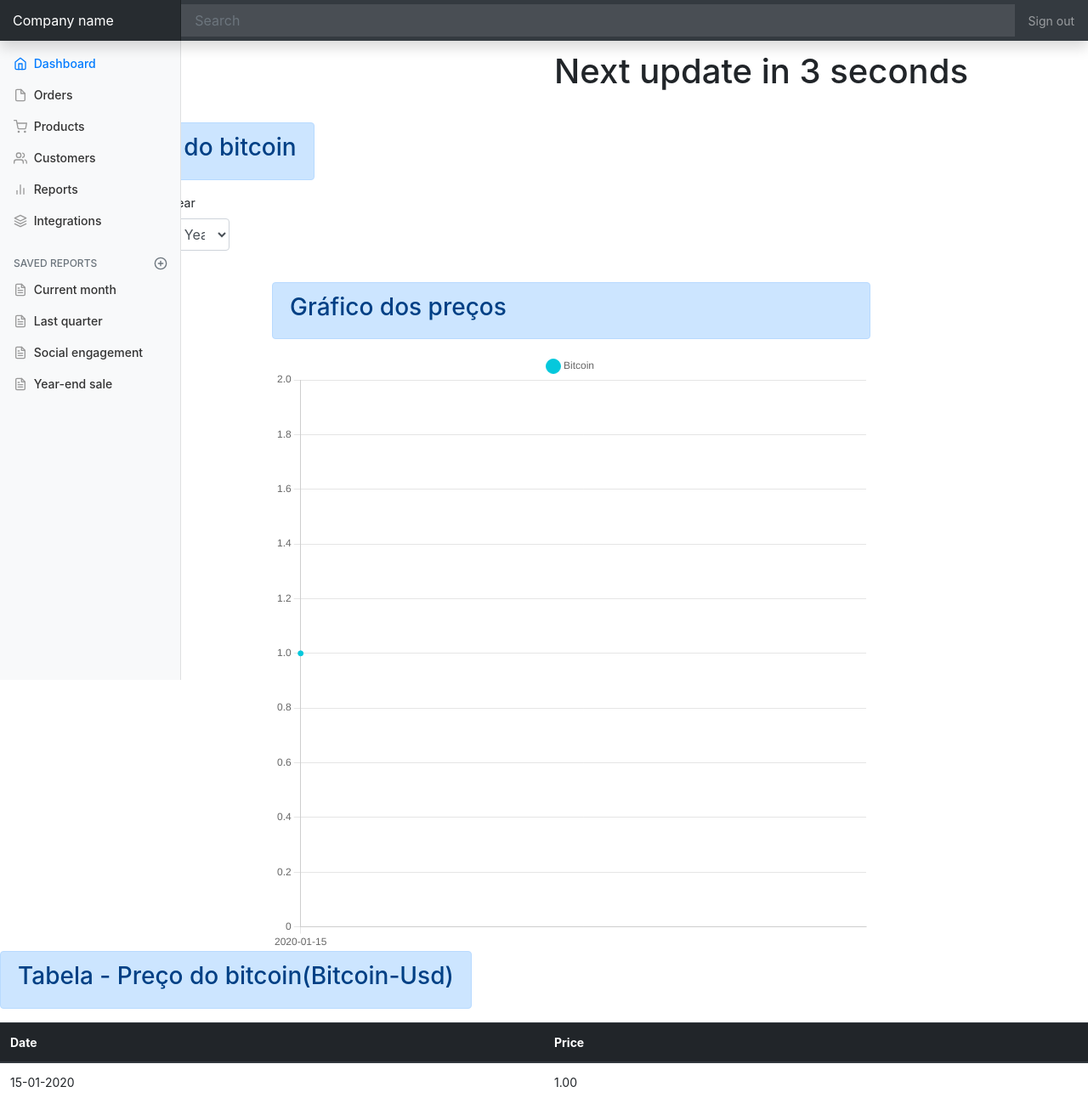
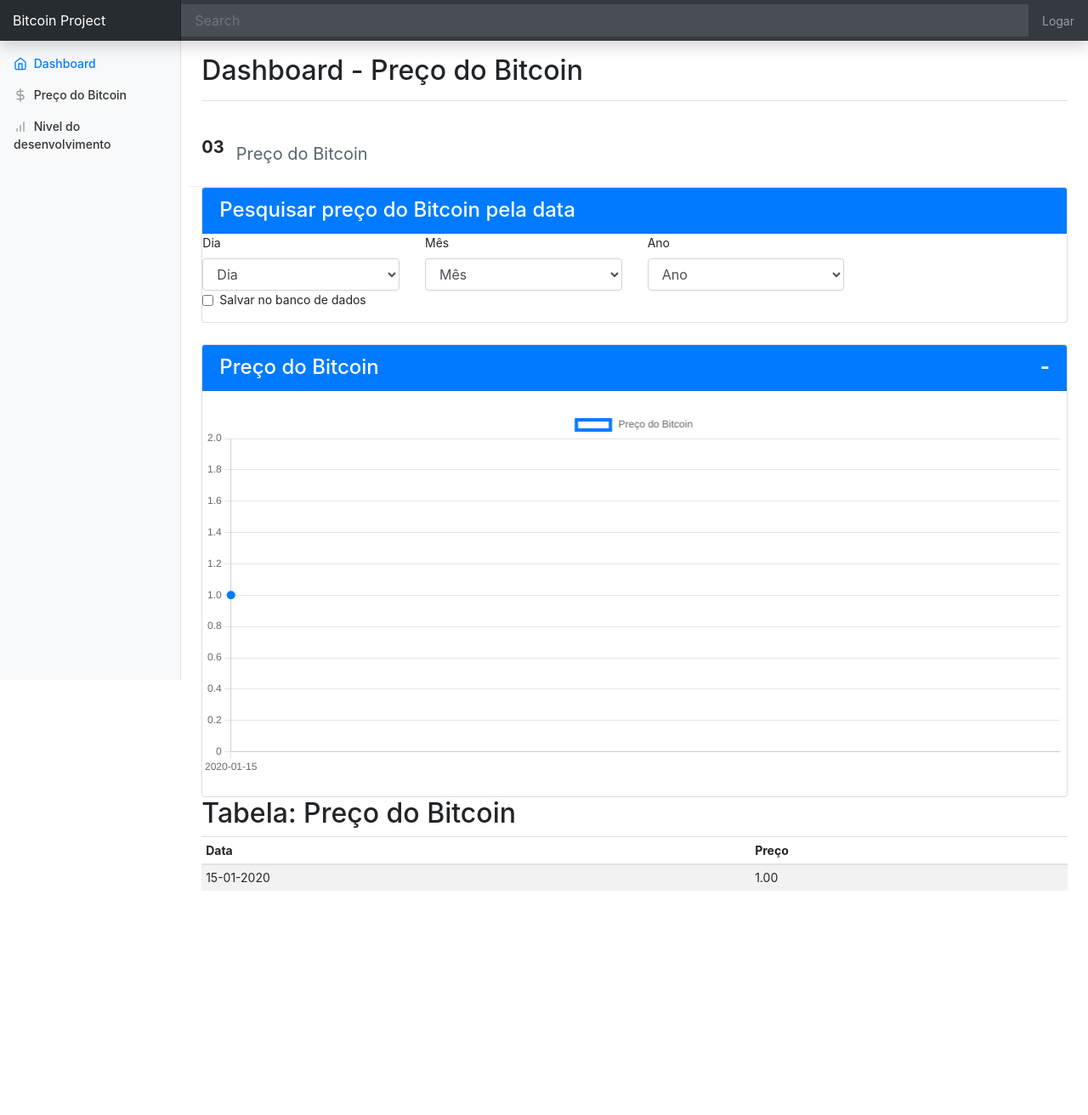
Before and after one commit to LucasRetamero/BitcoinProject, a Django app: page /priceBitcoin in a window 1280 px wide. Shown: the whole page at 85% size. After the commit the page ends 1048 px from the top, so only its background shows below. Run offline with Django 3.2, Linux system fonts and the light colour scheme; tables that the repository leaves empty hold one stand-in row (values such as "Sample post"); some libraries are stand-ins or nearby versions.

Commit message:
Updating front-end price and development

```diff
--- a/bitcoin/services.py
+++ b/bitcoin/services.py
@@ -69,5 +69,5 @@ def githubUser(username):
    return response.json()
 
 def savePriceBitcon(valDate, valPrice):
-   b = Bitcoin(data=valDate, price=valPrice)
+   b = Bitcoin(data=valDate, preco=valPrice)
    b.save()
--- a/bitcoin/templates/base.html
+++ b/bitcoin/templates/base.html
@@ -12,11 +12,11 @@
 </head>
 <body>
     <nav class="navbar navbar-dark fixed-top bg-dark flex-md-nowrap p-0 shadow">
-      <a class="navbar-brand col-sm-3 col-md-2 mr-0" href="#">Company name</a>
+      <a class="navbar-brand col-sm-3 col-md-2 mr-0" href="#">Bitcoin Project</a>
       <input class="form-control form-control-dark w-100" type="text" placeholder="Search" aria-label="Search">
       <ul class="navbar-nav px-3">
         <li class="nav-item text-nowrap">
-          <a class="nav-link" href="#">Sign out</a>
+          <a class="nav-link" href="#">Logar</a>
         </li>
       </ul>
     </nav>
@@ -27,43 +27,24 @@
           <div class="sidebar-sticky">
             <ul class="nav flex-column">
               <li class="nav-item">
-                <a class="nav-link active" href="#">
+                <a class="nav-link active" href="{% url 'Home' %}">
                   <span data-feather="home"></span>
                   Dashboard <span class="sr-only"></span>
                 </a>
               </li>
               <li class="nav-item">
-                <a class="nav-link" href="#">
-                  <span data-feather="file"></span>
-                  Orders
+                <a class="nav-link" href="{% url 'Price' %}">
+                  <span data-feather="dollar-sign"></span>
+                  Preço do Bitcoin
                 </a>
               </li>
               <li class="nav-item">
-                <a class="nav-link" href="#">
-                  <span data-feather="shopping-cart"></span>
-                  Products
+                <a class="nav-link" href="{% url 'Development' %}">
+                  <span data-feather="bar-chart"></span>
+                  Nivel do desenvolvimento
                 </a>
               </li>
-              <li class="nav-item">
-                <a class="nav-link" href="#">
-                  <span data-feather="users"></span>
-                  Customers
-                </a>
-              </li>
-              <li class="nav-item">
-                <a class="nav-link" href="#">
-                  <span data-feather="bar-chart-2"></span>
-                  Reports
-                </a>
-              </li>
-              <li class="nav-item">
-                <a class="nav-link" href="#">
-                  <span data-feather="layers"></span>
-                  Integrations
-                </a>
-              </li>
-            </ul>
-
+           <!--
             <h6 class="sidebar-heading d-flex justify-content-between align-items-center px-3 mt-4 mb-1 text-muted">
               <span>Saved reports</span>
               <a class="d-flex align-items-center text-muted" href="#">
@@ -95,7 +76,7 @@
                   Year-end sale
                 </a>
               </li>
-            </ul>
+            </ul>-->
           </div>
         </nav>
 		  {% block content %}
--- a/bitcoin/templates/priceBitcoin.html
+++ b/bitcoin/templates/priceBitcoin.html
@@ -1,39 +1,131 @@
 {% extends 'base.html' %}
 
 {% block content %}
-<table class="table">
-    <thead class="thead-dark">
-      <th class="col-3">Price</th>
-      <th class="col-3">Time</th>
-    </thead>
-      <tr>
-        <td><h1 id='info'></h1></td>
-        <td><h1 id='infotime'></h1></td>
-       </tr>
-</table>
+<style type="text/css">
+.widgets_div {
+	border-bottom: thin #edf1f2 solid;
+	padding: 22.85px 0;
+}
 
-<div id="container">
-<div class="alert alert-primary" role="alert">
-  <h3>Verificar valor do bitcoin</h3>
+.widgets_div .icon_div {
+	display: inline-block;
+	margin-left: 15px;
+}
+
+.widgets_div .icon_div span i {
+	font-size: 24px;
+}
+
+.icon_div > span {
+  display:table;
+}
+
+.widgets_div .text_div {
+	display: inline-block;
+	margin-left: 10px;
+}
+
+.widgets_div .text_div span {
+	color: #58666e;
+	font-size: 20px;
+}
+
+.widgets_div .text_div span + span {
+	color: #747F85;
+	font-size: 15px;
+}
+</style>
+<main role="main" class="col-md-9 ml-sm-auto col-lg-10 px-4">
+          <div class="d-flex justify-content-between flex-wrap flex-md-nowrap align-items-center pt-3 pb-2 mb-3 border-bottom">
+            <h1 class="h2">Dashboard - Preço do Bitcoin</h1>
+            <!--<div class="btn-toolbar mb-2 mb-md-0">
+              <div class="btn-group mr-2">
+                <button class="btn btn-sm btn-outline-secondary">Share</button>
+                <button class="btn btn-sm btn-outline-secondary">Export</button>
+              </div>
+              <button class="btn btn-sm btn-outline-secondary dropdown-toggle">
+                <span data-feather="calendar"></span>
+                This week
+              </button>
+            </div>-->
+          </div>
+
+<div class="content">
+ <div class="row">
+  <div class="widgets_div">
+          <div class="icon_div">
+            <span id='infotime' style="font-weight: bold;font-size: 20px;">10</span>
+          </div>
+          <div class="text_div">
+            <span>Preço do Bitcoin</span><br>
+            <span id='info'><!-- value --></span>
+          </div>
+        </div>
+  <div class="col infoCard">
+   <!-- other text -->
+  </div>
+  <div class="col infoCard">
+   <!-- other text -->
+  </div>
+ </div>
+</div>
+
+{% if valueByDate %}
+<div class="card" id="priceBtc">
+  <div class="card-header bg-primary text-white h4" onclick="showHideGraph('#myChart', '#optionPrice')">
+    Resultado da pesquisa pelo preço do Bitcoin
+  </div>
+  <div class="content">
+ <div class="row">
+  <div class="widgets_div">
+          <div class="icon_div">
+            <span data-feather="dollar-sign" style="width: 35px;height: 35px;"></span>
+          </div>
+          <div class="text_div">
+            <span>Preço do Bitcoin</span><br>
+            <span>{{ valueByDate.BTC.USD }}</span>
+          </div>
+        </div>
+   <div class="widgets_div">
+          <div class="icon_div">
+            <span data-feather="calendar" style="width: 35px;height: 35px;"></span>
+          </div>
+          <div class="text_div">
+            <span>Data da pesquisa</span><br>
+            <span>{{ dateValue }}</span>
+          </div>
+        </div>
+  <div class="col infoCard">
+   <!-- other text -->
+  </div>
+ </div>
+</div>
+
+ </div>
+ {% endif %}
+
+<div class="card" style="margin-bottom: 25px;">
+  <div class="card-header bg-primary text-white h4" onclick="showHideGraph('#myChart', '#optionPrice')">
+    Pesquisar preço do Bitcoin pela data
   </div>
    <form action="{% url 'Price' %}" method="GET">
   <div class="row">
   <div class="col-3">
-    <label for="exampleFormControlSelect1">Day</label>
+    <label for="exampleFormControlSelect1">Dia</label>
     <select class="form-control" onChange="checkFormEmpty()" id="txtDay" name="txtDay" required>
-     <option value="Default" selected>Day</option>
+     <option value="Default" selected>Dia</option>
 	</select>
   </div>
    <div class="col-3">
-    <label for="exampleFormControlSelect1">Month</label>
+    <label for="exampleFormControlSelect1">Mês</label>
     <select class="form-control" onChange="checkFormEmpty()" id="txtMonth" name="txtMonth" required>
-      <option value="Default" selected>Month</option>
+      <option value="Default" selected>Mês</option>
     </select>
   </div>
    <div class="col-3">
-    <label for="exampleFormControlSelect1">Year</label>
+    <label for="exampleFormControlSelect1">Ano</label>
     <select class="form-control" onChange="checkFormEmpty()" id="txtYear" name="txtYear" required>
-      <option value="Default" selected>Year</option>
+      <option value="Default" selected>Ano</option>
     </select>
   </div>
   </div>
@@ -41,45 +133,36 @@
    <input type="checkbox" class="form-check-input" id="cbSaveDB" name="cbSaveDB">
    <label class="form-check-label" for="cbSaveDB">Salvar no banco de dados</label>
   </div>
-  <button type="submit" class="btn btn-primary" style="display:none;" id="checkPrice">Verificar preço</button>
+  <button type="submit" class="btn btn-lg btn-block btn-light" style="display:none;" id="checkPrice">Verificar preço</button>
 </form>
  </div>
-{% if valueByDate %}
-<table class="table">
-  <thead class="thead-dark">
-   <th class="col-3">Price</th>
-   <th class="col-3">Date</th>
+
+<div class="card" id="priceBtc">
+  <div class="card-header bg-primary text-white h4" onclick="showHideGraph('#myChart', '#optionPrice')">
+    Preço do Bitcoin <span id="optionPrice" style="float: right;font-weight: bold;">-</span>
+  </div>
+ <canvas class="my-4 w-100" id="myChart" width="900" height="380"></canvas>
+</div>
+
+<h2>Tabela: Preço do Bitcoin</h2>
+         <div class="table-responsive">
+            <table class="table table-striped table-sm">
+              <thead>
+                <tr>
+                  <th>Data</th>
+                  <th>Preço</th>
+                </tr>
               </thead>
-   <tr>
-    <td>{{ valueByDate.BTC.USD }}</td>
-    <td>{{ dateValue }}</td>
-   </tr>
-</table>
-{% endif %}
-
-<br>
-<div style="display: block;width: 55%;margin-left: 25%;">
- <div class="alert alert-primary" role="alert">
-  <h3>Gráfico dos preços</h3>
-</div>
- <canvas id="priceBitcoinChart" width="400" height="400"></canvas>
-</div>
-<br>
-<div class="alert alert-primary" role="alert">
-  <h3>Tabela - Preço do bitcoin(Bitcoin-Usd)</h3>
-</div>
-<table class="table">
-  <thead class="thead-dark">
-   <th class="col-3">Date</th>
-   <th class="col-3">Price</th>
-  </thead>
+              <tbody>
 			  {% for k in values %}
               <tr>
                <td>{{ k.data|date:"d-m-Y" }}</td>
                <td>{{ k.preco}}</td>
               </tr>
             {% endfor %}
+              </tbody>
             </table>
+          </div>
 
 <script type="text/javascript">
 /* Get data from api by time */
@@ -93,40 +176,34 @@ const getBtcData = async () => {
 getBtcData();
 tcount=setInterval(function(){
   tcount++
-  if (tcount==10) {getBtcData(); tcount=0}
-  document.getElementById("infotime").innerHTML = 'Next update in ' + (10-tcount) + ' seconds'
+  if (tcount==10) {getBtcData(); tcount=0}{
+   valueCountdown = (10-tcount);
+   document.getElementById("infotime").innerHTML = (valueCountdown < 10) ? "0"+valueCountdown : valueCountdown ;
+  }
 },1000);
 
-<!-- Graphic -->
-const dataSecond = {
+// Graphic of price from bitcoin
+ var ctx = document.getElementById("myChart");
+      var myChart = new Chart(ctx, {
+        type: 'line',
+        data: {
           labels: JSON.parse('{{ dates|safe }}'),
           datasets: [{
-    label: 'Bitcoin',
-    backgroundColor: 'rgb(5, 200, 220)',
-    borderColor: 'rgb(5, 200, 220)',
-	fill: true,
-    data: JSON.parse('{{ prices|safe }}')
+		    label: ' Preço do Bitcoin',
+            data: JSON.parse('{{ prices|safe }}'),
+            lineTension: 0,
+            backgroundColor: 'transparent',
+            borderColor: '#007bff',
+            borderWidth: 4,
+            pointBackgroundColor: '#007bff'
           }]
-};
-
-const configSecond = {
-  type: 'line',
-  data: dataSecond,
+        },
         options: {
-     plugins: {
           legend: {
-        labels: {
-          usePointStyle: true,
-        },
+            display: false,
           }
         }
-   }
-};
-
-var bitcoinChart = new Chart(
-    document.getElementById('priceBitcoinChart'),
-    configSecond
-);
+      });
 
 /*const labels = [
   'January',
@@ -191,5 +268,10 @@ function checkFormEmpty(){
 
   return (points == 3) ? $("#checkPrice").css({'display': 'block'}) : $("#checkPrice").css({'display': 'none'});
 }
+
+function showHideGraph(option, tztOption){
+  ($(tztOption).text() == "-") ? $(tztOption).html('+') : $(tztOption).html('-');
+  $(option).toggle();
+}
 </script>
 {% endblock %}
--- a/bitcoin/views.py
+++ b/bitcoin/views.py
@@ -13,7 +13,7 @@ import json
 import requests
 import datetime
 from django.conf import settings
-
+from django.utils import timezone
 
 #View
 def home(request):
@@ -30,7 +30,9 @@ def home(request):
 
 def priceBitcoin(request):
  if 'txtYear' in request.GET:
+  cr_date = datetime.datetime(int(request.GET['txtYear']), int(request.GET['txtMonth']), int(request.GET['txtDay']))
   my_datetime = request.GET['txtDay']+"/"+request.GET['txtMonth']+"/"+request.GET['txtYear']
+  my_datetimeShow = cr_date.strftime("%d/%m/%Y")
   valueBitcoin = get_info(my_datetime)
   dates = getPriceAndDatBitcoin("date")
   prices = getPriceAndDatBitcoin("price")
@@ -41,7 +43,7 @@ def priceBitcoin(request):
    'prices': json.dumps(prices),
    'values': getValuesDbBitcoin(),
    'valueByDate': valueBitcoin,
-   "dateValue": my_datetime,
+   "dateValue": my_datetimeShow,
   }
   return render(request, 'priceBitcoin.html', context)
  else:
```
Also changed, not shown: bitcoin/templates/developmentBitcoin.html (+72 -72 lines), bitcoin/templates/index.html (+3 -4 lines). Lines whose indentation alone changed are shown as unchanged.
